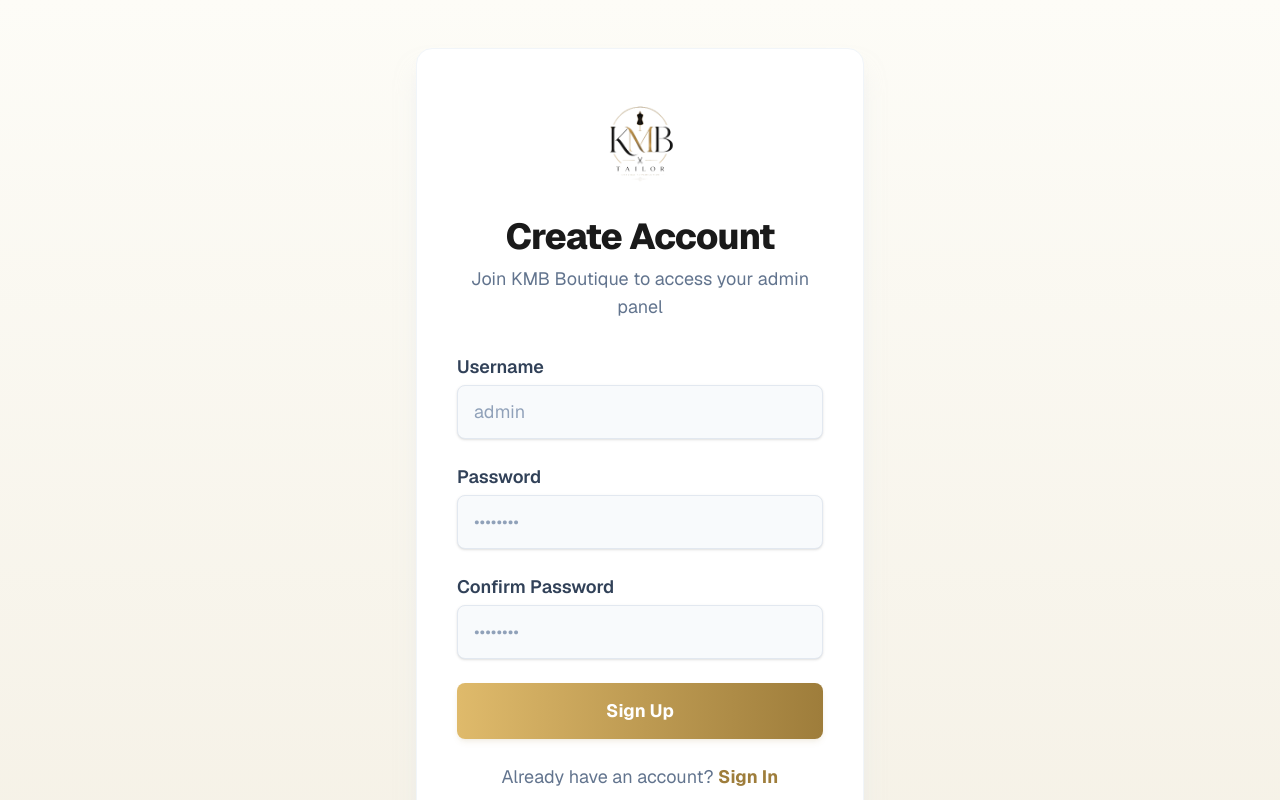
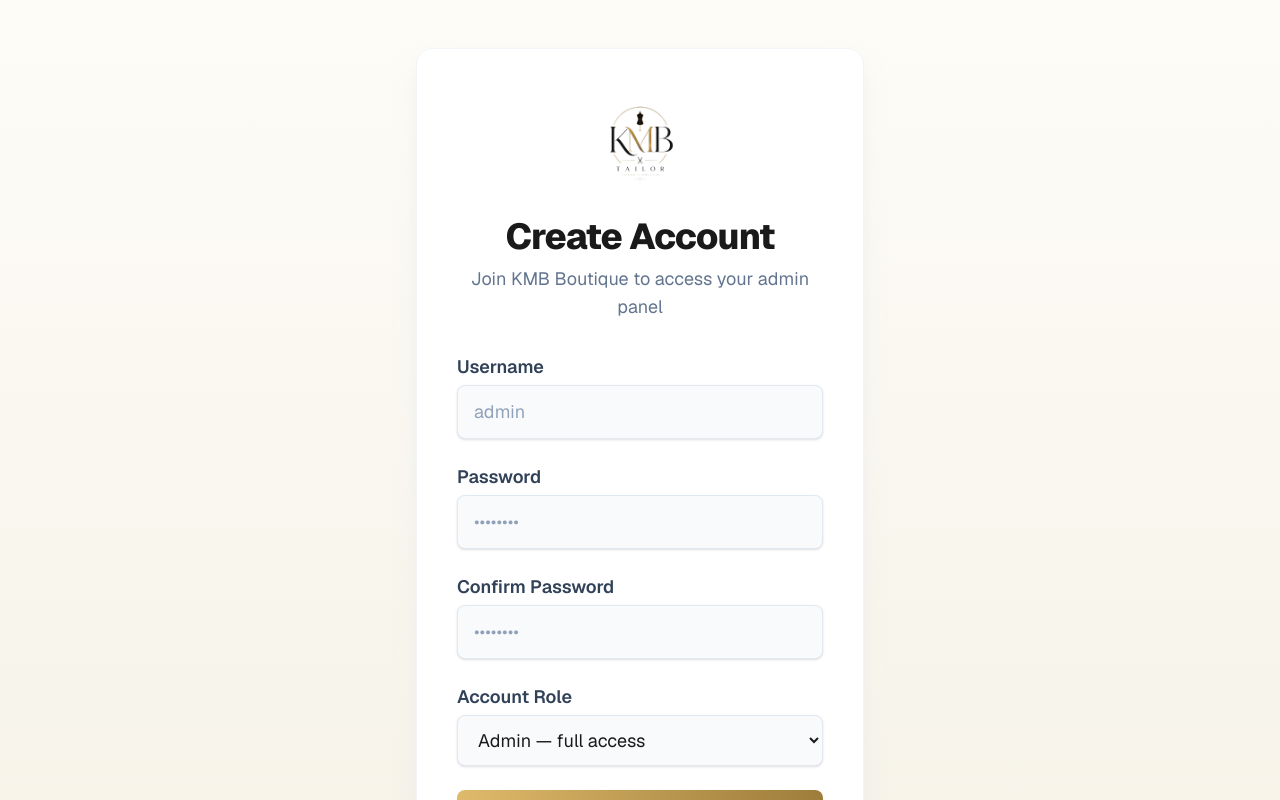
Before and after one commit to MintuSingh07/kmb-tailors, a Next.js app: page /register in a window 1280 px wide. Shown: the top 800 px of the page. Built offline with nearby package versions, Linux system fonts and the light colour scheme.

Commit message:
feat: implement role-based access control with admin and manager tiers for dashboard and authentication.

```diff
--- a/src/app/admin/history/[clientNo]/page.tsx
+++ b/src/app/admin/history/[clientNo]/page.tsx
@@ -29,6 +29,7 @@ export default async function ClientDetailsPage(props: PageProps) {
   try {
     const decoded = jwt.verify(token, JWT_SECRET) as DecodedToken;
     username = decoded.username;
+    if ((decoded as any).role === 'manager') redirect('/admin');
   } catch (err) {
     redirect('/login');
   }
--- a/src/app/admin/history/page.tsx
+++ b/src/app/admin/history/page.tsx
@@ -29,6 +29,7 @@ export default async function ClientHistoryPage() {
   try {
     const decoded = jwt.verify(token, JWT_SECRET) as DecodedToken;
     username = decoded.username;
+    if ((decoded as any).role === 'manager') redirect('/admin');
   } catch (err) {
     redirect('/login');
   }
--- a/src/app/admin/new/page.tsx
+++ b/src/app/admin/new/page.tsx
@@ -20,7 +20,8 @@ export default async function NewClientPage() {
   }
 
   try {
-    jwt.verify(token, JWT_SECRET) as DecodedToken;
+    const decoded = jwt.verify(token, JWT_SECRET) as DecodedToken;
+    if ((decoded as any).role === 'manager') redirect('/admin');
   } catch (err) {
     redirect('/login');
   }
--- a/src/app/admin/page.tsx
+++ b/src/app/admin/page.tsx
@@ -12,6 +12,7 @@ const JWT_SECRET = process.env.JWT_SECRET || 'fallback_secret';
 interface DecodedToken {
   userId: string;
   username: string;
+  role: string;
 }
 
 export default async function AdminPage() {
@@ -24,10 +25,12 @@ export default async function AdminPage() {
   }
 
   let username = '';
+  let role = 'admin';
 
   try {
     const decoded = jwt.verify(token, JWT_SECRET) as DecodedToken;
     username = decoded.username;
+    role = decoded.role || 'admin';
   } catch (err) {
     redirect('/login');
   }
@@ -185,6 +188,12 @@ export default async function AdminPage() {
     },
   ];
 
+  // Manager sees only these 3 stat cards
+  const managerStatIds = ['total-earning', 'todays-earning', 'completed-suits'];
+  const visibleStats = role === 'manager'
+    ? stats.filter((s) => managerStatIds.includes(s.id))
+    : stats;
+
   return (
     <div className="relative flex min-h-screen flex-col bg-slate-50 text-[#1A1A1A] font-sans pb-24 overflow-x-hidden">
       {/* Background Subtle Glows */}
@@ -210,7 +219,7 @@ export default async function AdminPage() {
         </div>
         <div className="flex items-center gap-4">
            <span className="text-base sm:text-lg text-slate-500 hidden sm:inline">
-            Welcome, <strong className="text-[#9E7D3B] capitalize font-bold">{username}</strong>
+             {role === 'manager' ? 'Manager' : 'Welcome,'}{' '}<strong className="text-[#9E7D3B] capitalize font-bold">{username}</strong>
            </span>
           <LogoutButton />
         </div>
@@ -220,16 +229,18 @@ export default async function AdminPage() {
       <main className="flex-1 max-w-7xl mx-auto px-4 sm:px-6 py-10 w-full">
         <div className="mb-6 select-none">
           <h1 className="text-2xl sm:text-3xl font-black tracking-tight text-[#1A1A1A] mb-1.5">
-            Workspace
+            {role === 'manager' ? 'Business Overview' : 'Workspace'}
           </h1>
           <p className="text-slate-500 text-xs sm:text-sm font-semibold">
-            Tailoring operation metrics and business insights.
+            {role === 'manager'
+              ? 'Earnings summary and completed order metrics.'
+              : 'Tailoring operation metrics and business insights.'}
           </p>
         </div>
 
         {/* 7 Cards Grid */}
         <div className="grid grid-cols-1 md:grid-cols-2 lg:grid-cols-3 gap-6 sm:gap-8">
-          {stats.map((stat) => {
+          {visibleStats.map((stat) => {
             const cardContent = (
               <>
                 <div className="flex items-start justify-between mb-4">
@@ -301,7 +312,8 @@ export default async function AdminPage() {
         </div>
       </main>
 
-      {/* Floating Action Button (FAB) at bottom-right */}
+      {/* Floating Action Button — Admin only */}
+      {role !== 'manager' && (
         <div className="fixed bottom-6 right-6 sm:bottom-8 sm:right-8 z-50">
           <Link
             href="/admin/new"
@@ -313,6 +325,7 @@ export default async function AdminPage() {
             </svg>
           </Link>
         </div>
+      )}
     </div>
   );
 }
--- a/src/app/admin/pending/measurement/page.tsx
+++ b/src/app/admin/pending/measurement/page.tsx
@@ -34,6 +34,7 @@ export default async function MeasurementPage(props: PageProps) {
   try {
     const decoded = jwt.verify(token, JWT_SECRET) as DecodedToken;
     username = decoded.username;
+    if ((decoded as any).role === 'manager') redirect('/admin');
   } catch (err) {
     redirect('/login');
   }
--- a/src/app/admin/pending/page.tsx
+++ b/src/app/admin/pending/page.tsx
@@ -29,6 +29,7 @@ export default async function PendingSuitsPage() {
   try {
     const decoded = jwt.verify(token, JWT_SECRET) as DecodedToken;
     username = decoded.username;
+    if ((decoded as any).role === 'manager') redirect('/admin');
   } catch (err) {
     redirect('/login');
   }
--- a/src/app/admin/photos/page.tsx
+++ b/src/app/admin/photos/page.tsx
@@ -29,6 +29,7 @@ export default async function PhotosGalleryPage() {
   try {
     const decoded = jwt.verify(token, JWT_SECRET) as DecodedToken;
     username = decoded.username;
+    if ((decoded as any).role === 'manager') redirect('/admin');
   } catch (err) {
     redirect('/login');
   }
--- a/src/app/admin/prepared/page.tsx
+++ b/src/app/admin/prepared/page.tsx
@@ -29,6 +29,7 @@ export default async function PreparedSuitsPage() {
   try {
     const decoded = jwt.verify(token, JWT_SECRET) as DecodedToken;
     username = decoded.username;
+    if ((decoded as any).role === 'manager') redirect('/admin');
   } catch (err) {
     redirect('/login');
   }
--- a/src/app/api/auth/login/route.ts
+++ b/src/app/api/auth/login/route.ts
@@ -28,9 +28,9 @@ export async function POST(request: NextRequest) {
       return NextResponse.json({ error: 'Invalid username or password' }, { status: 400 });
     }
 
-    // Sign JWT
+    // Sign JWT — include role so the dashboard can render the correct view
     const token = jwt.sign(
-      { userId: user._id, username: user.username },
+      { userId: user._id, username: user.username, role: user.role || 'admin' },
       JWT_SECRET,
       { expiresIn: '30d' }
     );
--- a/src/app/api/auth/register/route.ts
+++ b/src/app/api/auth/register/route.ts
@@ -5,11 +5,14 @@ import User from '../../../../models/User';
 
 export async function POST(request: NextRequest) {
   try {
-    const { username, password } = await request.json();
+    const { username, password, role } = await request.json();
 
     if (!username || !password) {
       return NextResponse.json({ error: 'Username and password are required' }, { status: 400 });
     }
+
+    // Validate role
+    const userRole = role === 'manager' ? 'manager' : 'admin';
 
     await dbConnect();
 
@@ -26,6 +29,7 @@ export async function POST(request: NextRequest) {
     const user = new User({
       username,
       password: hashedPassword,
+      role: userRole,
     });
     await user.save();
 
--- a/src/app/register/page.tsx
+++ b/src/app/register/page.tsx
@@ -10,6 +10,7 @@ export default function RegisterPage() {
   const [username, setUsername] = useState('');
   const [password, setPassword] = useState('');
   const [confirmPassword, setConfirmPassword] = useState('');
+  const [role, setRole] = useState<'admin' | 'manager'>('admin');
   const [error, setError] = useState('');
   const [loading, setLoading] = useState(false);
   const [success, setSuccess] = useState(false);
@@ -34,7 +35,7 @@ export default function RegisterPage() {
       const res = await fetch('/api/auth/register', {
         method: 'POST',
         headers: { 'Content-Type': 'application/json' },
-        body: JSON.stringify({ username, password }),
+        body: JSON.stringify({ username, password, role }),
       });
 
       const data = await res.json();
@@ -154,6 +155,25 @@ export default function RegisterPage() {
             </div>
 
             <div>
+              <label htmlFor="role" className="block text-base sm:text-lg font-semibold text-slate-700 mb-1">
+                Account Role
+              </label>
+              <div className="mt-1">
+                <select
+                  id="role"
+                  name="role"
+                  disabled={loading || success}
+                  value={role}
+                  onChange={(e) => setRole(e.target.value as 'admin' | 'manager')}
+                  className="block w-full rounded-lg border border-slate-200 bg-slate-50 px-4 py-3 text-[#1A1A1A] shadow-sm focus:border-[#C5A85C] focus:bg-white focus:outline-none focus:ring-2 focus:ring-[#C5A85C]/20 transition-all duration-200 disabled:opacity-50 text-base sm:text-lg"
+                >
+                  <option value="admin">Admin — full access</option>
+                  <option value="manager">Manager — view earnings &amp; completed suits only</option>
+                </select>
+              </div>
+            </div>
+
+            <div>
               <button
                 type="submit"
                 disabled={loading || success}
--- a/src/models/User.ts
+++ b/src/models/User.ts
@@ -13,6 +13,11 @@ const UserSchema = new Schema(
       type: String,
       required: [true, 'Please provide a password'],
     },
+    role: {
+      type: String,
+      enum: ['admin', 'manager'],
+      default: 'admin',
+    },
   },
   {
     timestamps: true,
```
Lines whose indentation alone changed are shown as unchanged.
